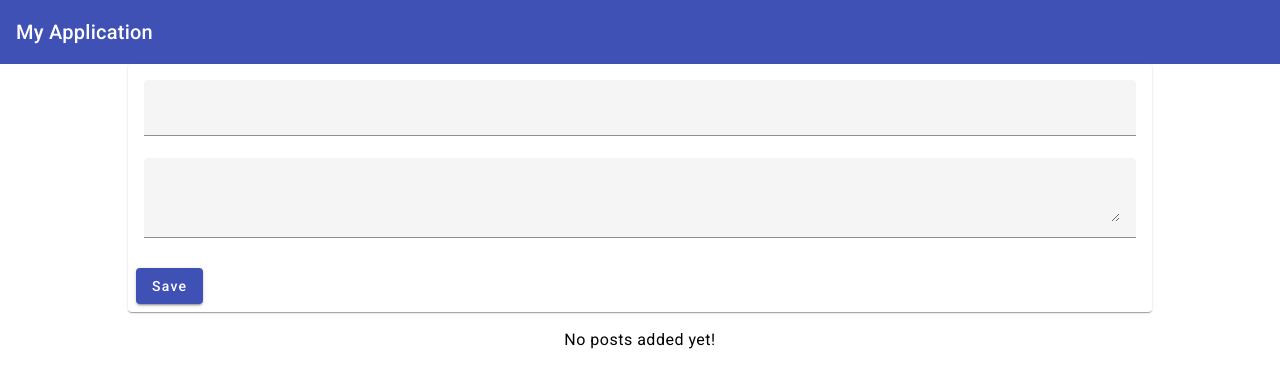
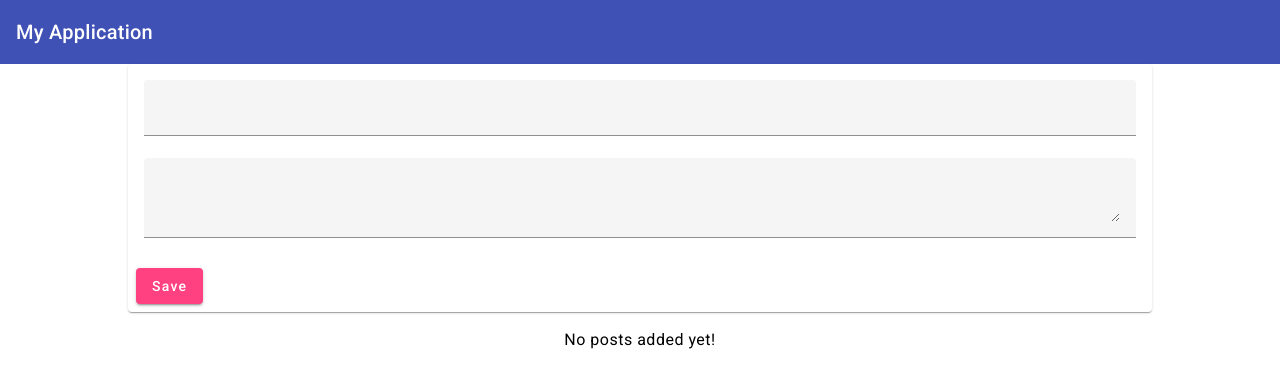
Before and after one commit to ankurinfoniti/angular-node-simple-cms, an Angular app: page / in a window 1280 px wide. Shown: the top 388 px of the page. Built offline with nearby package versions, Linux system fonts and the light colour scheme.

Commit message:
Add form in create post with validation

```diff
--- a/src/app/posts/post-create/post-create.component.html
+++ b/src/app/posts/post-create/post-create.component.html
@@ -1,16 +1,36 @@
 <mat-card>
+  <form (submit)="onAddPost(postForm)" #postForm="ngForm">
     <mat-card-content>
       <mat-form-field>
-      <input type="text" matInput [(ngModel)]="title" />
+        <input
+          type="text"
+          name="title"
+          required
+          minlength="3"
+          matInput
+          ngModel
+          #title="ngModel"
+        />
+        <mat-error *ngIf="title.invalid">
+          Title is <strong>required</strong>
+        </mat-error>
       </mat-form-field>
       <mat-form-field>
-      <textarea matInput [(ngModel)]="content"></textarea>
+        <textarea
+          name="content"
+          required
+          matInput
+          ngModel
+          #content="ngModel"
+        ></textarea>
+        <mat-error *ngIf="content.invalid">
+          Content is <strong>required</strong>
+        </mat-error>
       </mat-form-field>
     </mat-card-content>
 
     <mat-card-actions>
-    <button mat-raised-button color="primary" (click)="onAddPost()">
-      Save
-    </button>
+      <button mat-raised-button type="submit" color="accent">Save</button>
     </mat-card-actions>
+  </form>
 </mat-card>
--- a/src/app/posts/post-create/post-create.component.ts
+++ b/src/app/posts/post-create/post-create.component.ts
@@ -1,6 +1,6 @@
 import { Component, EventEmitter, Output } from '@angular/core';
 import { CommonModule } from '@angular/common';
-import { FormsModule } from '@angular/forms';
+import { FormsModule, NgForm } from '@angular/forms';
 
 import { MatInputModule } from '@angular/material/input';
 import { MatCardModule } from '@angular/material/card';
@@ -26,10 +26,14 @@
   content = '';
   @Output() postCreated = new EventEmitter<Post>();
 
-  onAddPost() {
+  onAddPost(form: NgForm) {
+    if (form.invalid) {
+      return;
+    }
+
     const post: Post = {
-      title: this.title,
-      content: this.content,
+      title: form.value.title,
+      content: form.value.content,
     };
 
     this.postCreated.emit(post);
```
Lines whose indentation alone changed are shown as unchanged.
